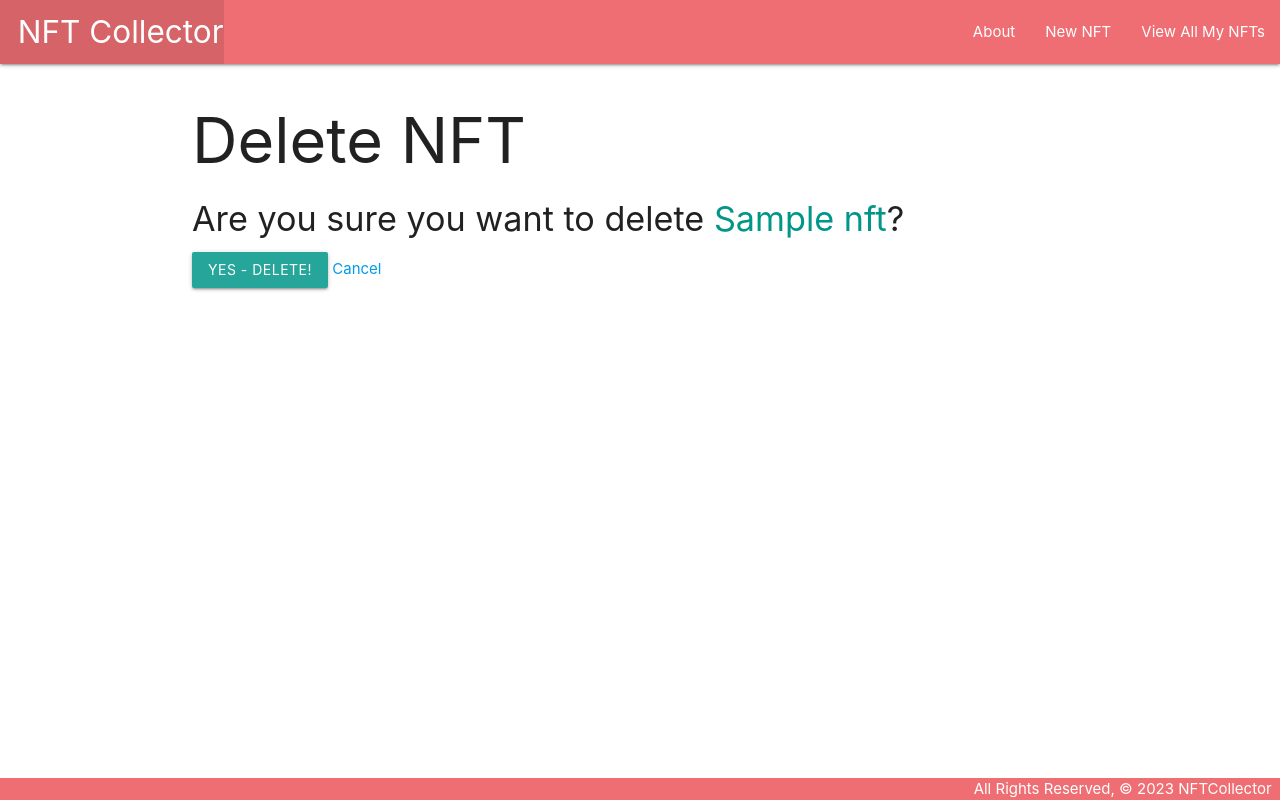
After one commit to drpott104/nftcollector, a Django app: page /nfts/1/delete in a window 1280 px wide. The commit adds this page. Run offline with Django 4.2, Linux system fonts and the light colour scheme; tables that the repository leaves empty hold one stand-in row (values such as "Sample post").

Commit message:
create edit delete

```diff
--- a/main_app/models.py
+++ b/main_app/models.py
@@ -1,4 +1,5 @@
 from django.db import models
+from django.urls import reverse
 
 # Create your models here.
 class Nft(models.Model):
@@ -9,3 +10,6 @@ class Nft(models.Model):
 
     def __str__(self):
         return f'{self.collection} {self.name}'
+
+    def get_absolute_url(self):
+        return reverse('detail', kwargs={'nft_id': self.id})
--- a/main_app/templates/base.html
+++ b/main_app/templates/base.html
@@ -18,6 +18,7 @@
         </ul>
         <ul class="right">
           <li><a href="{% url 'about' %}">About</a></li>
+          <li><a href="{% url 'nfts_create' %}">New NFT</a></li>
           <li><a href="{% url 'index' %}">View All My NFTs</a></li>
         </ul>
       </div>
--- /dev/null
+++ b/main_app/templates/main_app/nft_confirm_delete.html
@@ -0,0 +1,13 @@
+{% extends 'base.html' %}
+
+{% block content %}
+  <h1>Delete NFT</h1>
+
+  <h4>Are you sure you want to delete <span class="teal-text">{{ object.name }}</span>?</h4>
+
+  <form action="" method="POST">
+    {% csrf_token %}
+    <input type="submit" value="Yes - Delete!" class="btn">
+    <a href="{% url 'detail' nft.id %}">Cancel</a>
+  </form>
+{% endblock %}
--- a/main_app/templates/nfts/detail.html
+++ b/main_app/templates/nfts/detail.html
@@ -9,6 +9,10 @@
         <p>Description: {{ nft.attributes|linebreaks }}</p>
         <p>Date Purchased: {{ nft.purchased }}</p>
     </div>
+    <div class="card-action">
+        <a href="{% url 'nfts_update' nft.id %}">Edit</a>
+        <a href="{% url 'nfts_delete' nft.id %}">Delete</a>
+      </div>
 </div>
 
 {% endblock %}
--- a/main_app/urls.py
+++ b/main_app/urls.py
@@ -6,5 +6,8 @@ urlpatterns = [
     path('', views.home, name='home'),
     path('about/', views.about, name='about'),
     path('nfts/', views.nfts_index, name='index'),
-    path('nfts/<int:nft_id>/', views.nfts_detail, name='detail')
+    path('nfts/<int:nft_id>/', views.nfts_detail, name='detail'),
+    path('nfts/create', views.NftCreate.as_view(), name='nfts_create'),
+    path('nfts/<int:pk>/update', views.NftUpdate.as_view(), name='nfts_update'),
+    path('nfts/<int:pk>/delete', views.NftDelete.as_view(), name='nfts_delete'),
 ]
--- a/main_app/views.py
+++ b/main_app/views.py
@@ -1,5 +1,5 @@
 from django.shortcuts import render
-# from django.views.generic.edit import CreateView, UpdateView, DeleteView
+from django.views.generic.edit import CreateView, UpdateView, DeleteView
 from .models import Nft
 
 # Create your views here.
@@ -16,3 +16,15 @@ def nfts_index(request):
 def nfts_detail(request, nft_id):
     nft = Nft.objects.get(id=nft_id)
     return render(request, 'nfts/detail.html', { 'nft': nft })
+
+class NftCreate(CreateView):
+    model = Nft
+    fields = '__all__'
+
+class NftUpdate(UpdateView):
+    model = Nft
+    fields = ['attributes']
+
+class NftDelete(DeleteView):
+    model = Nft
+    success_url = '/nfts'
```
Also changed, not shown: main_app/templates/main_app/nft_form.html (added, +20 -0 lines).
